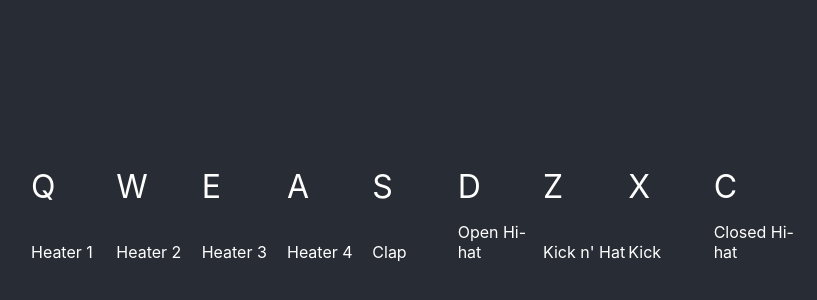
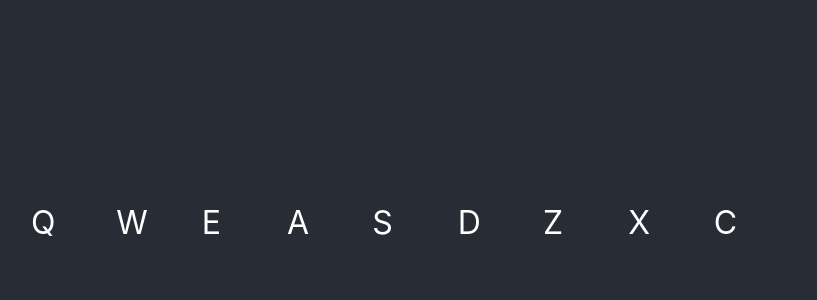
Before and after one commit to emreguendogdu/Drum-Machine, a React (Create React App) app: page / in a window 1280 px wide. Shown: the part 210-510 px from the top of the page, without its empty margins (225-1042 px from the left). Built offline with nearby package versions, Linux system fonts and the light colour scheme.

Commit message:
Added transitionend event that is removing playing class

```diff
--- a/src/App.js
+++ b/src/App.js
@@ -11,9 +11,19 @@ export default function App() {
     audio.currentTime = 0;
     audio.play();
     const playingDiv = document.querySelector(".drum-pad[data-key=" + key + "]");
-     playingDiv.classList.add("playing");
+    playingDiv.classList.add("playing");
     document.getElementById("display").innerText = audio.getAttribute("data-name");
   }
+
+  function removeTransition(e) {
+    if (e.propertyName !== 'transform') return;
+    this.classList.remove('playing');
+  }
+  useEffect(() => {
+    const drumpads = document.querySelectorAll('.drum-pad');
+    drumpads.forEach(drumpad => drumpad.addEventListener('transitionend', removeTransition));
+  });
+
 
   useEffect(() => window.addEventListener('keydown', handleKeydown));
 
--- a/src/Drumpad.js
+++ b/src/Drumpad.js
@@ -4,7 +4,6 @@ import { handleClick } from './handleClick';
 
 export default function Drumpad(props) {
   return (
-      <>
       <div className='container'>
     <div className='drum-pad'
     onClick={handleClick}
@@ -17,8 +16,6 @@ export default function Drumpad(props) {
         data-name={props.name}>
         </audio>
         </div>
-        <div><p className='text'>{props.name}</p></div>
-            </div>
-        </>
+        </div>
   )
 }
--- a/src/Drumpad.scss
+++ b/src/Drumpad.scss
@@ -9,7 +9,7 @@ $color: gold;
     flex-direction: column;
     flex: 1;
     cursor: pointer;
-    transition: 0.2s;
+    transition: .1s;
 }
 .drum-pad:hover {
     color: $color;
```
